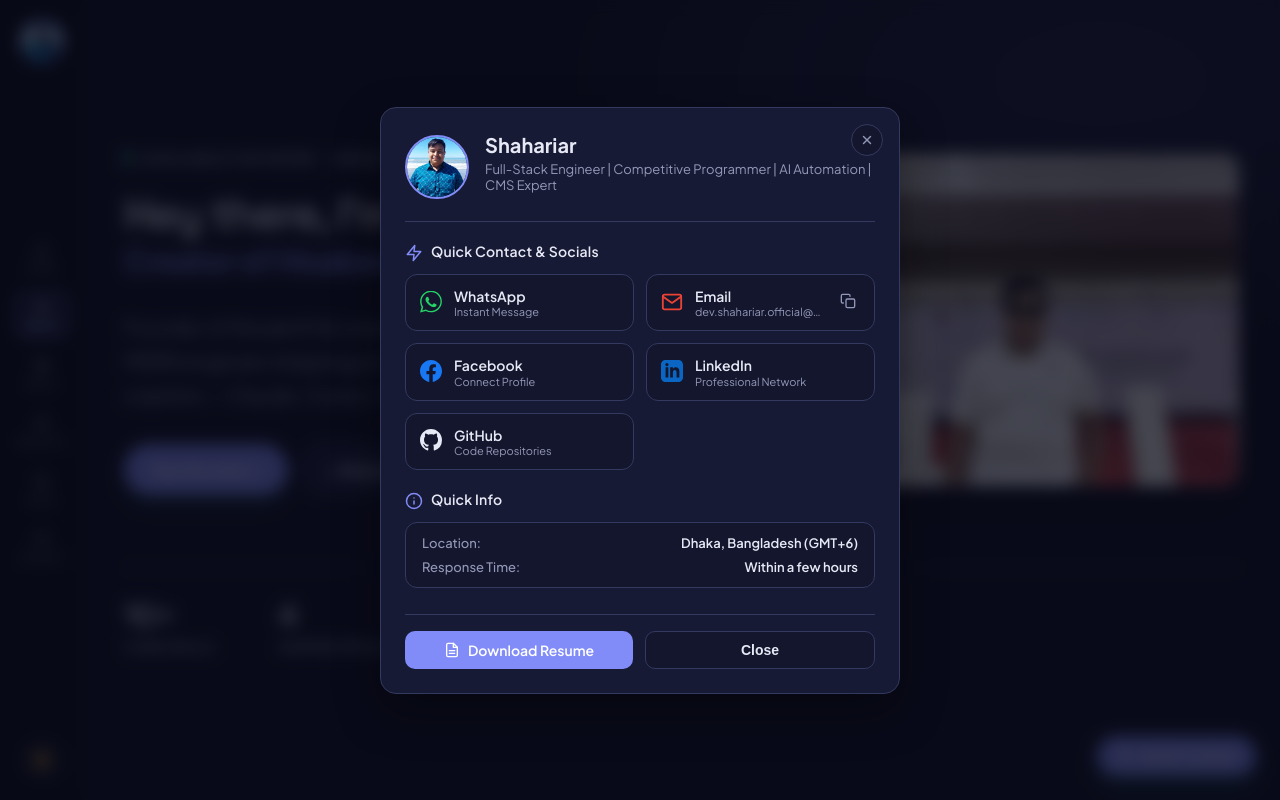
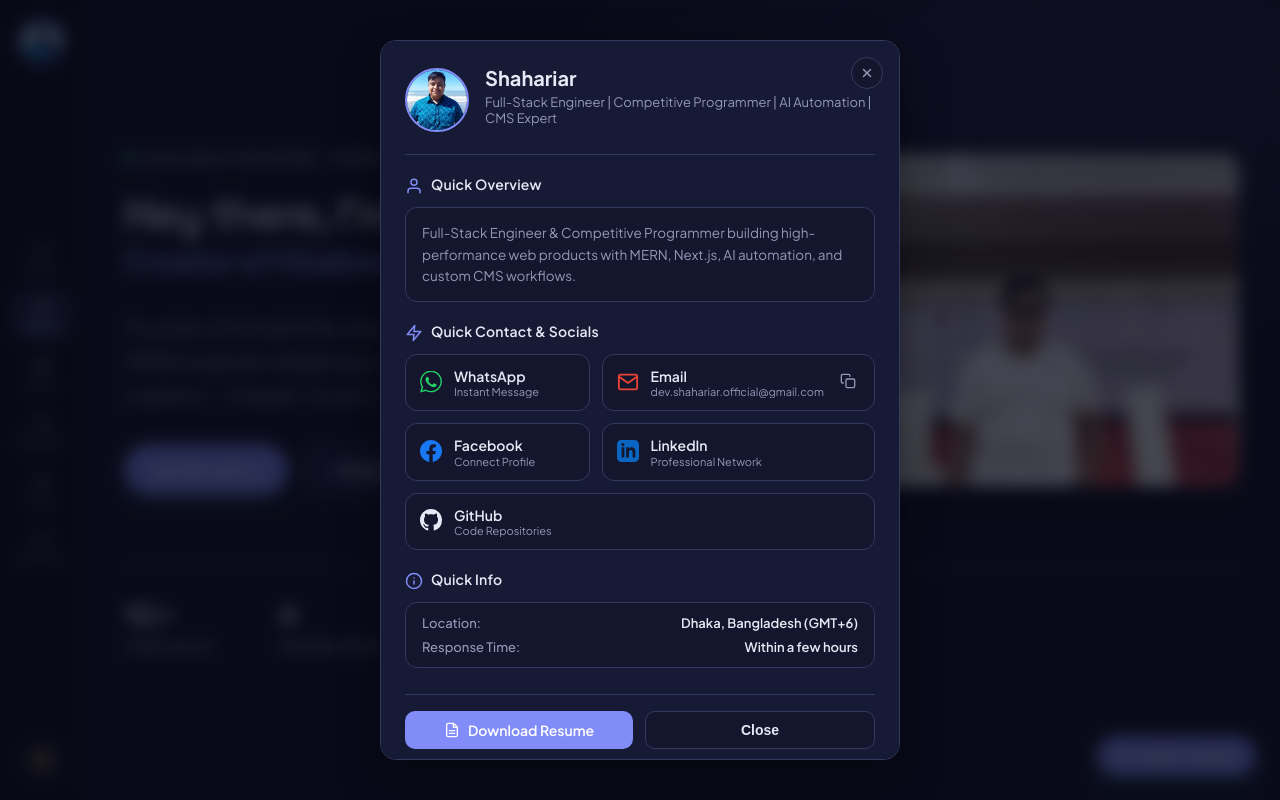
Before and after one commit to shahariar270/Prortfolio-2.0, a React (Vite) app in the folder client/: page /#sec-about in a window 1280 px wide. Both pictures are taken after a click on the button "Quick Contact". Shown: the top 800 px of the page. Built offline with nearby package versions, Linux system fonts and the light colour scheme; no server answers.

Commit message:
feat(content): add dynamic Quick Overview section to QuickInfoModal and Admin Content view

```diff
--- a/client/src/Component/QuickInfoModal/index.jsx
+++ b/client/src/Component/QuickInfoModal/index.jsx
@@ -1,22 +1,24 @@
 import React, { useState, useEffect } from 'react';
+import { useSelector } from 'react-redux';
 import profile from '../../assets/images/profile.jpg';
 import { resumeDownloadUrl } from '../../config/resume';
 
 export const QuickInfoModal = ({ isOpen, onClose, quickDataCustom }) => {
   const [copied, setCopied] = useState(false);
+  const siteContent = useSelector((state) => state.content?.data || state.bootstrap?.content);
 
   const defaultData = {
     name: 'Shahariar',
     title: 'Full-Stack Engineer | Competitive Programmer | AI Automation | CMS Expert',
-    email: 'dev.shahariar.official@gmail.com',
+    quickOverview: siteContent?.contact?.quickOverview || 'Full-Stack Engineer & Competitive Programmer building high-performance web products with MERN, Next.js, AI automation, and custom CMS workflows.',
+    email: siteContent?.contact?.email || 'dev.shahariar.official@gmail.com',
     whatsapp: 'https://wa.me/8801915579467',
     facebook: 'https://www.facebook.com/shahariar270/',
     linkedin: 'https://www.linkedin.com/in/shahariar270/',
     github: 'https://github.com/shahariar270',
-    location: 'Dhaka, Bangladesh (GMT+6)',
+    location: siteContent?.contact?.location || 'Dhaka, Bangladesh (GMT+6)',
     responseTime: 'Within a few hours',
-    skills: 'React, MERN, Next.js, AI Automation, Competitive Programming, CMS',
-    resumeUrl: resumeDownloadUrl
+    resumeUrl: siteContent?.resumeUrl || resumeDownloadUrl
   };
 
   const data = { ...defaultData, ...quickDataCustom };
@@ -68,8 +70,21 @@
           </div>
         </div>
 
-        {/* Modal Content / Quick Links */}
+        {/* Modal Content */}
         <div className="st-quick-modal-body">
+          {/* Quick Overview Section */}
+          <h4 className="st-quick-modal-section-title">
+            <svg width="18" height="18" viewBox="0 0 24 24" fill="none" stroke="var(--color-primary)" strokeWidth="2" strokeLinecap="round" strokeLinejoin="round" style={{ marginRight: '8px', verticalAlign: 'middle' }}>
+              <path d="M20 21v-2a4 4 0 0 0-4-4H8a4 4 0 0 0-4 4v2"></path>
+              <circle cx="12" cy="7" r="4"></circle>
+            </svg>
+            Quick Overview
+          </h4>
+          <div className="st-quick-overview-box">
+            {data.quickOverview}
+          </div>
+
+          {/* Quick Contact & Socials Section (2-Column Grid) */}
           <h4 className="st-quick-modal-section-title">
             <svg width="18" height="18" viewBox="0 0 24 24" fill="none" stroke="var(--color-primary)" strokeWidth="2" strokeLinecap="round" strokeLinejoin="round" style={{ marginRight: '8px', verticalAlign: 'middle' }}>
               <polygon points="13 2 3 14 12 14 11 22 21 10 12 10 13 2"></polygon>
@@ -144,7 +159,7 @@
             </a>
 
             {/* GitHub */}
-            <a href={data.github} target="_blank" rel="noopener noreferrer" className="st-quick-card github">
+            <a href={data.github} target="_blank" rel="noopener noreferrer" className="st-quick-card github" style={{ gridColumn: 'span 2' }}>
               <span className="st-card-icon github-icon">
                 <svg width="22" height="22" viewBox="0 0 24 24" fill="currentColor">
                   <path d="M12 0C5.37 0 0 5.37 0 12c0 5.31 3.435 9.795 8.205 11.385.6.105.825-.255.825-.57 0-.285-.015-1.23-.015-2.235-3.015.555-3.795-.735-4.035-1.41-.135-.345-.72-1.41-1.23-1.695-.42-.225-1.02-.78-.015-.795.945-.015 1.62.87 1.845 1.23 1.08 1.815 2.805 1.305 3.495.99.105-.78.42-1.305.765-1.605-2.67-.3-5.46-1.335-5.46-5.925 0-1.305.465-2.385 1.23-3.225-.12-.3-.54-1.53.12-3.18 0 0 1.005-.315 3.3 1.23.96-.27 1.98-.405 3-.405s2.04.135 3 .405c2.295-1.56 3.3-1.23 3.3-1.23.66 1.65.24 2.88.12 3.18.765.84 1.23 1.905 1.23 3.225 0 4.605-2.805 5.625-5.475 5.925.435.375.81 1.095.81 2.22 0 1.605-.015 2.895-.015 3.3 0 .315.225.69.825.57A12.02 12.02 0 0024 12c0-6.63-5.37-12-12-12z"/>
--- a/client/src/Pages/Admin/Views/Content.jsx
+++ b/client/src/Pages/Admin/Views/Content.jsx
@@ -53,6 +53,7 @@
         },
         contact: {
             intro: content?.contact?.intro || '',
+            quickOverview: content?.contact?.quickOverview || '',
             email: content?.contact?.email || '',
             phone: content?.contact?.phone || '',
             location: content?.contact?.location || '',
@@ -396,6 +397,16 @@
                     </label>
 
                     <label className="st-admin__field">
+                        <span>Quick Overview / Quick About Me (Popup Modal)</span>
+                        <textarea
+                            value={draft.contact.quickOverview}
+                            onChange={(e) => patchSection('contact', { quickOverview: e.target.value })}
+                            placeholder="Short overview about yourself for the Quick Contact Popup Modal..."
+                            rows={3}
+                        ></textarea>
+                    </label>
+
+                    <label className="st-admin__field">
                         <span>Email</span>
                         <input
                             value={draft.contact.email}
--- a/client/src/assets/styles/Component/_quick_info_modal.scss
+++ b/client/src/assets/styles/Component/_quick_info_modal.scss
@@ -118,9 +118,20 @@
 
 .st-quick-modal-grid {
   display: grid;
-  grid-template-columns: repeat(auto-fill, minmax(220px, 1fr));
+  grid-template-columns: repeat(2, 1fr);
   gap: 12px;
   margin-bottom: 20px;
+}
+
+.st-quick-overview-box {
+  background: var(--surface-muted);
+  border: 1px solid var(--border-color);
+  border-radius: 12px;
+  padding: 14px 16px;
+  margin-bottom: 20px;
+  font-size: 13.5px;
+  line-height: 1.6;
+  color: var(--text-secondary);
 }
 
 .st-quick-card {
```
Also changed, not shown: 2 other files (tests, documents, lock files or other folders).
